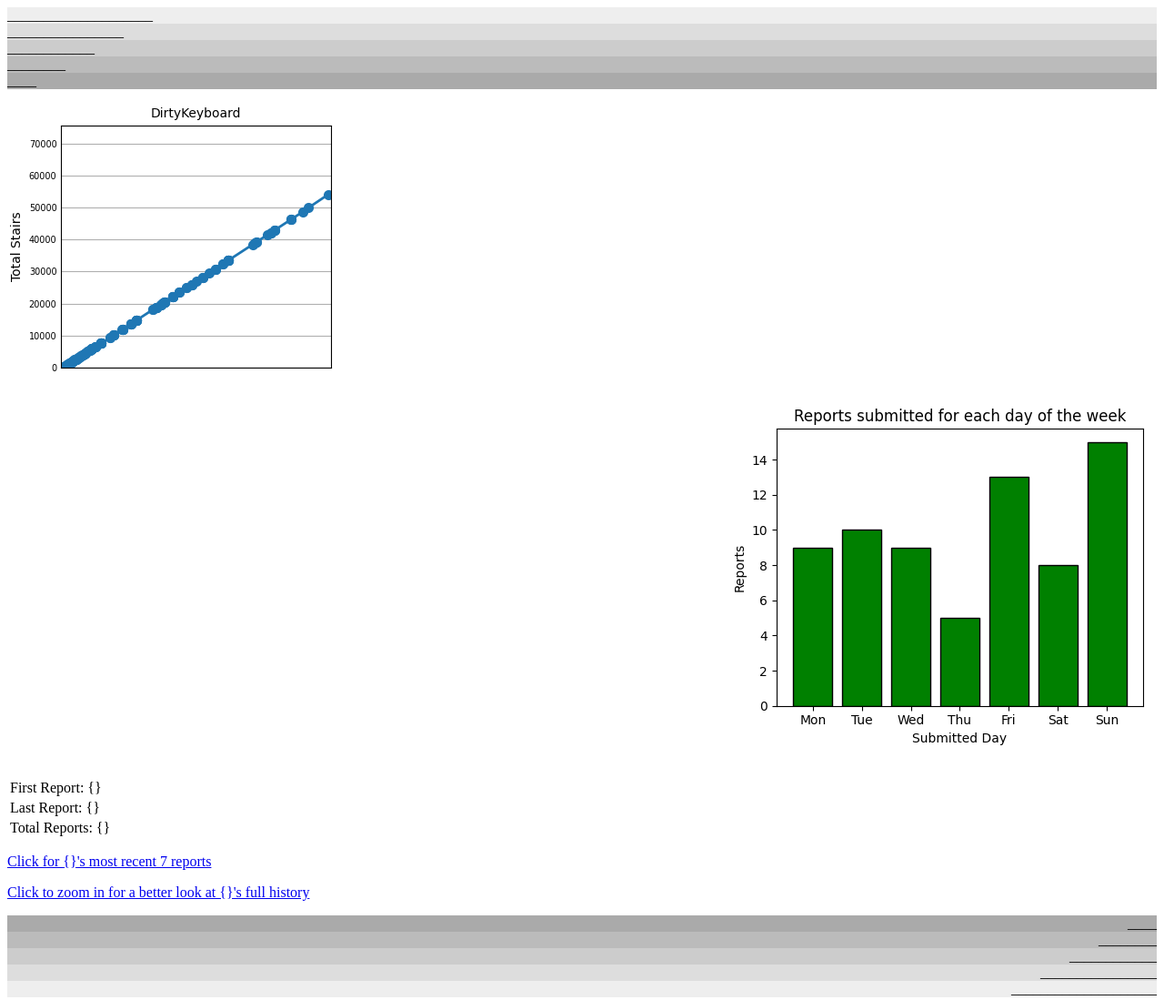
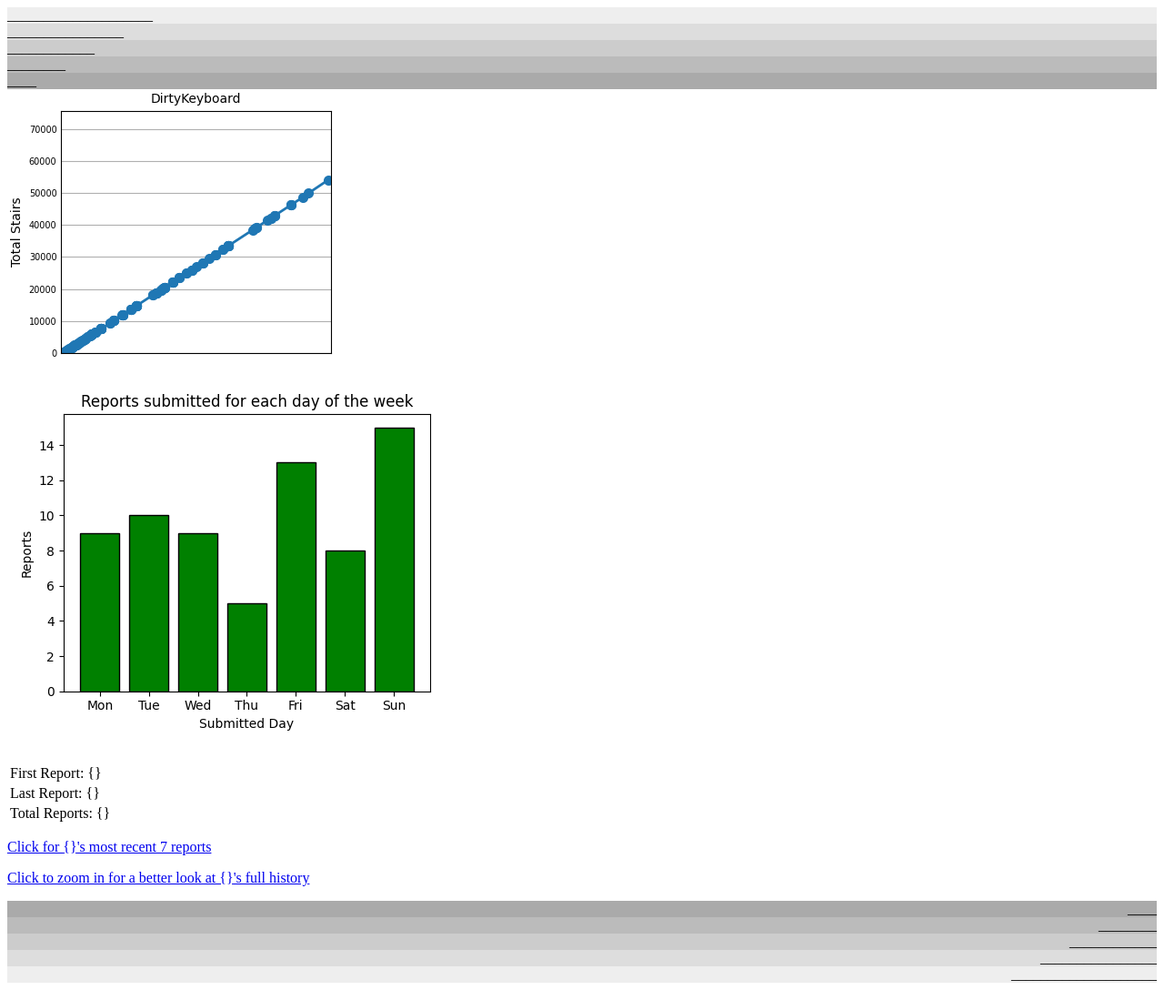
Before and after one commit to 200kStep/DirtyKeyboard, a plain HTML site: page index.html in a window 1280 px wide. Shown: the whole page at 91% size. Drawn offline with Linux system fonts and the light colour scheme.

Commit message:
Update index.html

```diff
--- a/index.html
+++ b/index.html
@@ -14,8 +14,15 @@
   <div class="column" style="background-color:#aaa;">____</div>
 </div>
 
-<p style="text-align:left;"><img src="./img/small_graph.png"></p>
-<p style="text-align:right;"><img src="./img/day_graph.png"></p>
+<div class="row">
+  <div class="column">
+    <img src="./img/small_graph.png"></p>
+  </div>
+  <div class="column">
+    <img src="./img/day_graph.png"></p>
+  </div>
+</div>
+
 <table>
   <tbody>
     <tr>
```
